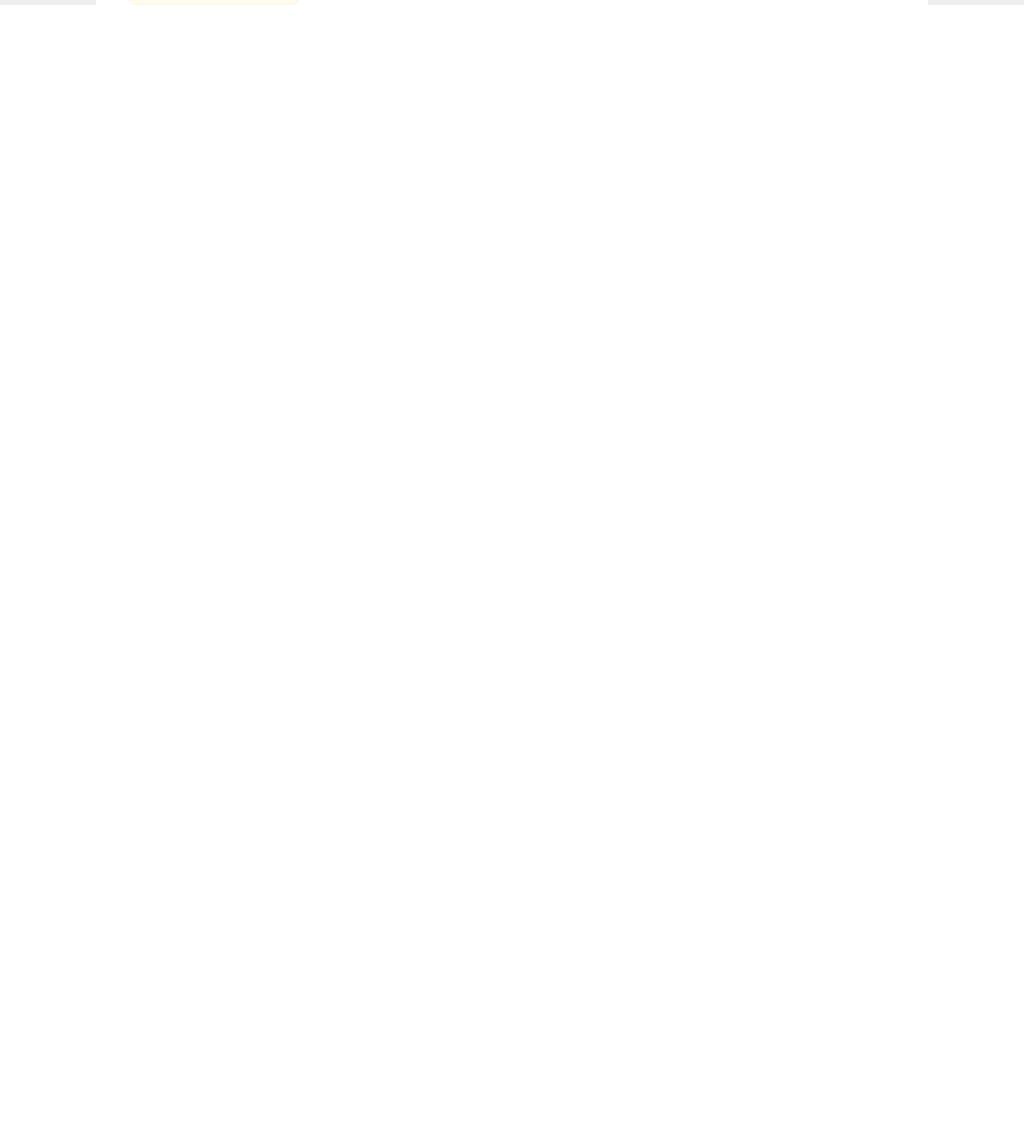
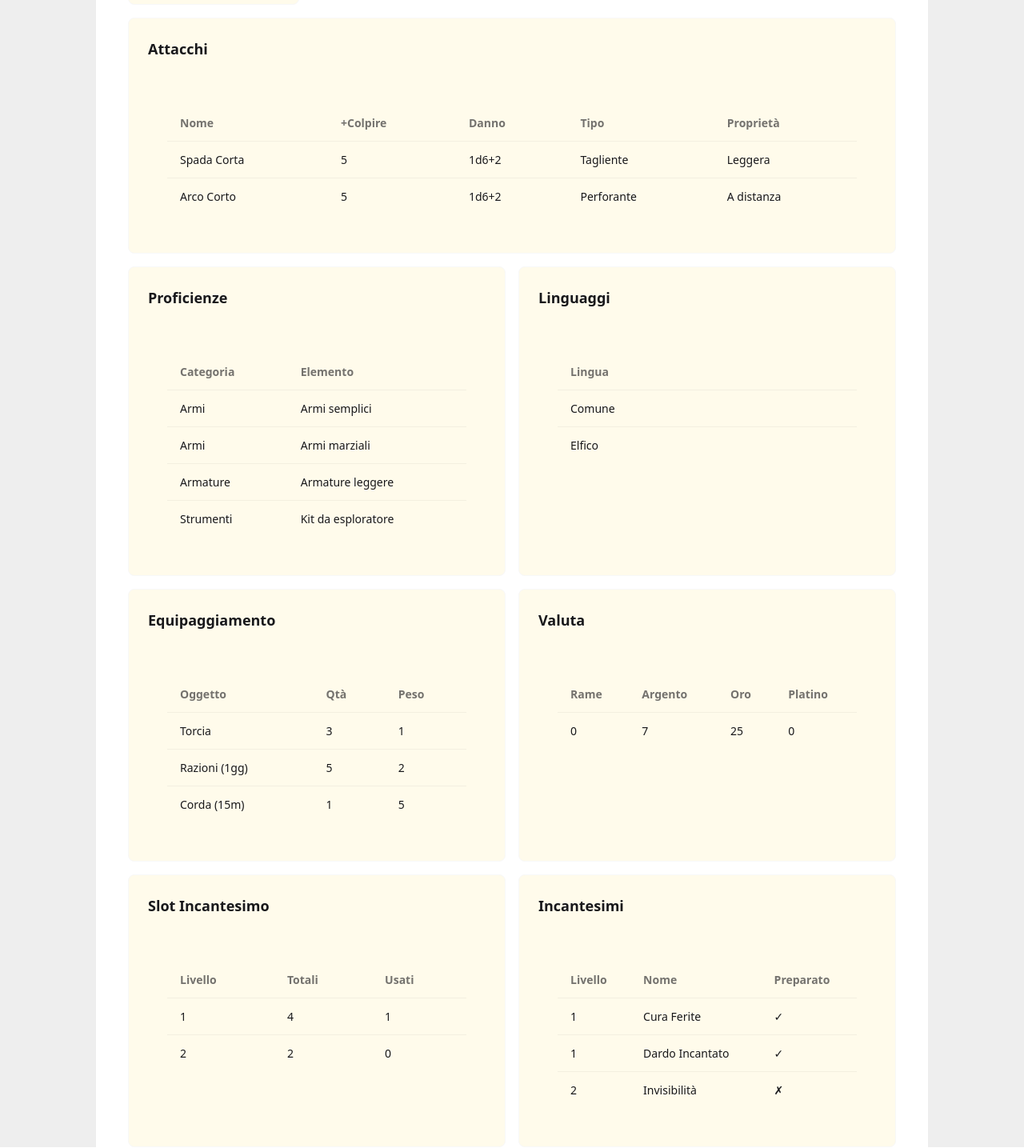
Before and after one commit to GiacomoSchinco/dnd-character-manager, a Next.js app: page /characters/1 in a window 1280 px wide. Shown: the part 1475-2910 px from the top of the page at 80% size. Before the commit the page ends 1497 px from the top, so only its background shows below. Built offline with nearby package versions, Linux system fonts and the light colour scheme.

Commit message:
inizio lavoro tabelle

```diff
--- a/app/characters/[id]/page.tsx
+++ b/app/characters/[id]/page.tsx
@@ -7,6 +7,8 @@ import { SavingThrow } from "@/components/ui";
 import { CombatStat } from "@/components/ui";
 import { IconShield } from "@/components/ui";
 import { notFound } from "next/navigation";
+import CrudTable from "@/components/ui/CrudTable";
+import { currencyLabels, currencyOrder } from "@/lib/dictionaries/currency";
 
 
 export default async function Character({ params }: { params: Promise<{ id: string }> }) {
@@ -45,6 +47,37 @@ export default async function Character({ params }: { params: Promise<{ id: stri
     WIS: 1,
     CHA: -1,
   };
+
+  // Dati tabellari di esempio (senza backend) — simulazione di chiamata
+  const attacks = [
+    { id: 1, nome: "Spada Corta", bonus: getMod("DEX") + proficiencyBonus, danno: `1d6+${getMod("DEX")}`, tipo: "Tagliente", proprieta: "Leggera" },
+    { id: 2, nome: "Arco Corto", bonus: getMod("DEX") + proficiencyBonus, danno: `1d6+${getMod("DEX")}`, tipo: "Perforante", proprieta: "A distanza" },
+  ];
+  const proficiencies = [
+    { id: 1, categoria: "Armi", elemento: "Armi semplici" },
+    { id: 2, categoria: "Armi", elemento: "Armi marziali" },
+    { id: 3, categoria: "Armature", elemento: "Armature leggere" },
+    { id: 4, categoria: "Strumenti", elemento: "Kit da esploratore" },
+  ];
+  const languages = [
+    { id: 1, lingua: "Comune" },
+    { id: 2, lingua: "Elfico" },
+  ];
+  const equipment = [
+    { id: 1, nome: "Torcia", quantita: 3, peso: 1 },
+    { id: 2, nome: "Razioni (1gg)", quantita: 5, peso: 2 },
+    { id: 3, nome: "Corda (15m)", quantita: 1, peso: 5 },
+  ];
+  const currency = [{ id: 1, cp: 0, sp: 7, gp: 25, pp: 0 }];
+  const spellSlots = [
+    { id: 1, livello: 1, slotTotali: 4, slotUsati: 1 },
+    { id: 2, livello: 2, slotTotali: 2, slotUsati: 0 },
+  ];
+  const spells = [
+    { id: 1, livello: 1, incantesimo: "Cura Ferite", preparato: true },
+    { id: 2, livello: 1, incantesimo: "Dardo Incantato", preparato: true },
+    { id: 3, livello: 2, incantesimo: "Invisibilità", preparato: false },
+  ];
   return (
     <>
       <div className="max-w-full">
@@ -121,6 +154,90 @@ export default async function Character({ params }: { params: Promise<{ id: stri
         </div>
       </div>
 
+      {/* Attacchi */}
+      <div className="card card-border bg-amber-50 mb-4">
+        <div className="card-body">
+          <h3 className="card-title text-lg mb-2">Attacchi</h3>
+          <CrudTable
+            initialData={attacks}
+            visibleColumns={["nome", "bonus", "danno", "tipo", "proprieta"]}
+            labels={{ nome: "Nome", bonus: "+Colpire", danno: "Danno", tipo: "Tipo", proprieta: "Proprietà" }}
+          />
+        </div>
+      </div>
+
+      {/* Proficienze e Linguaggi */}
+      <div className="grid grid-cols-1 lg:grid-cols-2 gap-4 mb-4">
+        <div className="card card-border bg-amber-50">
+          <div className="card-body">
+            <h3 className="card-title text-lg mb-2">Proficienze</h3>
+            <CrudTable
+              initialData={proficiencies}
+              visibleColumns={["categoria", "elemento"]}
+              labels={{ categoria: "Categoria", elemento: "Elemento" }}
+            />
+          </div>
+        </div>
+        <div className="card card-border bg-amber-50">
+          <div className="card-body">
+            <h3 className="card-title text-lg mb-2">Linguaggi</h3>
+            <CrudTable
+              initialData={languages}
+              visibleColumns={["lingua"]}
+              labels={{ lingua: "Lingua" }}
+            />
+          </div>
+        </div>
+      </div>
+
+      {/* Equipaggiamento e Valuta */}
+      <div className="grid grid-cols-1 lg:grid-cols-2 gap-4 mb-4">
+        <div className="card card-border bg-amber-50">
+          <div className="card-body">
+            <h3 className="card-title text-lg mb-2">Equipaggiamento</h3>
+            <CrudTable
+              initialData={equipment}
+              visibleColumns={["nome", "quantita", "peso"]}
+              labels={{ nome: "Oggetto", quantita: "Qtà", peso: "Peso" }}
+            />
+          </div>
+        </div>
+        <div className="card card-border bg-amber-50">
+          <div className="card-body">
+            <h3 className="card-title text-lg mb-2">Valuta</h3>
+            <CrudTable
+              initialData={currency}
+              visibleColumns={currencyOrder}
+              labels={{ cp: currencyLabels.cp, sp: currencyLabels.sp, gp: currencyLabels.gp, pp: currencyLabels.pp }}
+            />
+          </div>
+        </div>
+      </div>
+
+      {/* Spellcasting */}
+      <div className="grid grid-cols-1 lg:grid-cols-2 gap-4 mb-4">
+        <div className="card card-border bg-amber-50">
+          <div className="card-body">
+            <h3 className="card-title text-lg mb-2">Slot Incantesimo</h3>
+            <CrudTable
+              initialData={spellSlots}
+              visibleColumns={["livello", "slotTotali", "slotUsati"]}
+              labels={{ livello: "Livello", slotTotali: "Totali", slotUsati: "Usati" }}
+            />
+          </div>
+        </div>
+        <div className="card card-border bg-amber-50">
+          <div className="card-body">
+            <h3 className="card-title text-lg mb-2">Incantesimi</h3>
+            <CrudTable
+              initialData={spells}
+              visibleColumns={["livello", "incantesimo", "preparato"]}
+              labels={{ livello: "Livello", incantesimo: "Nome", preparato: "Preparato" }}
+            />
+          </div>
+        </div>
+      </div>
+
 
     </>
   );
--- /dev/null
+++ b/lib/dictionaries/currency.ts
@@ -0,0 +1,10 @@
+export type CurrencyKey = "cp" | "sp" | "gp" | "pp";
+
+export const currencyLabels: Record<CurrencyKey, string> = {
+  cp: "Rame",
+  sp: "Argento",
+  gp: "Oro",
+  pp: "Platino",
+};
+
+export const currencyOrder: CurrencyKey[] = ["cp", "sp", "gp", "pp"];
```
